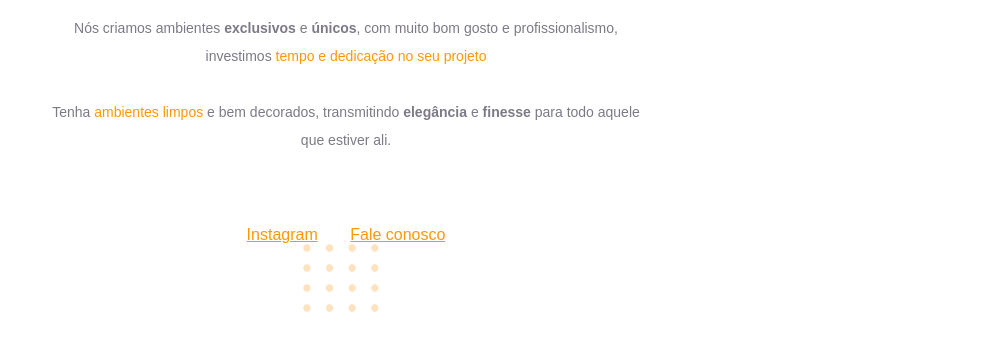
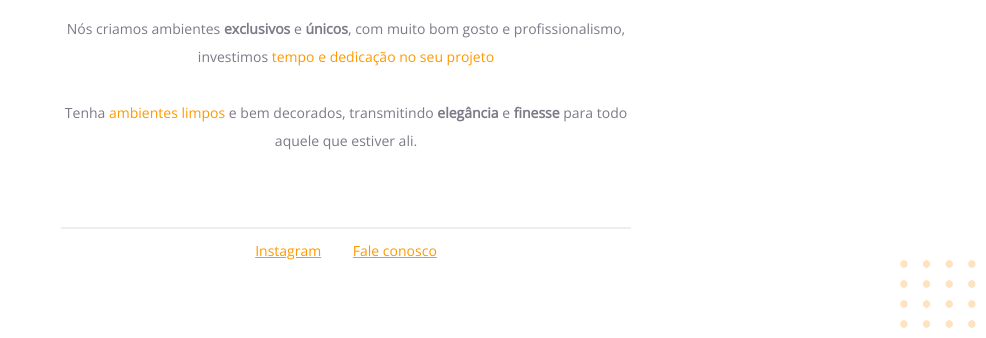
Before and after one commit to sandro-ismael/explorer-pagina-moveis, a plain HTML site: page projeto2/index.html in a window 1280 px wide. Shown: the part 462-800 px from the top of the page, without its empty margins (294-1280 px from the left). Drawn offline with nearby package versions, Linux system fonts and the light colour scheme.

Commit message:
final adjustments

```diff
--- a/projeto2/index.html
+++ b/projeto2/index.html
@@ -1,8 +1,8 @@
 <!DOCTYPE html>
 <html lang="pt-br">
     <head>
-    <link rel="preconnect" href="https://fonts.googleapis.com">
-    <link rel="preconnect" href="https://fonts.gstatic.com" crossorigin>
+        <link rel="preconnect" href="https://fonts.googleapis.com">
+        <link rel="preconnect" href="https://fonts.gstatic.com" crossorigin>
 
     <meta charset="UTF-8">
     <meta name="viewport" content="width=device-width, initial-scale=1.0">
@@ -33,6 +33,9 @@
     </div>
 
     <div id="footer">
+
+        <div id="line"></div>
+
         <a href="https://instagram.com/moveisparavoce" target="_blank">Instagram</a>
         <a href="mailto:contato@moveisparavoce">Fale conosco</a>
     </div>
--- a/projeto2/style.css
+++ b/projeto2/style.css
@@ -1,5 +1,5 @@
 body {
-    font-family: 'Opens Sans', sans-serif;
+    font-family: "Open Sans", sans-serif;
     text-align: center;
     margin: 0;
 }
@@ -15,7 +15,7 @@ body {
 }
 
 h1 {
-    font-family: 'Inter', sans-serif;
+    font-family: "Inter", sans-serif;
     font-size: 49px;
     line-height: 56px;
     font-weight: normal;
@@ -30,7 +30,7 @@ span, a {
     color: #FF9900;
 }
 
-p{
+p, #footer{
     color: #7d7987;
     font-size: 14px;
     line-height: 28px;
@@ -39,3 +39,17 @@ p{
 #footer a + a{
     margin-left: 28px;
 }
+
+#line {
+    width: 568px;
+    height: 0;
+    margin: 0 auto 8px;
+    border: 1px solid #eceff2;
+
+}
+
+#balls {
+    position: fixed;
+    right: 0px;
+    bottom: 0px;
+}
```
